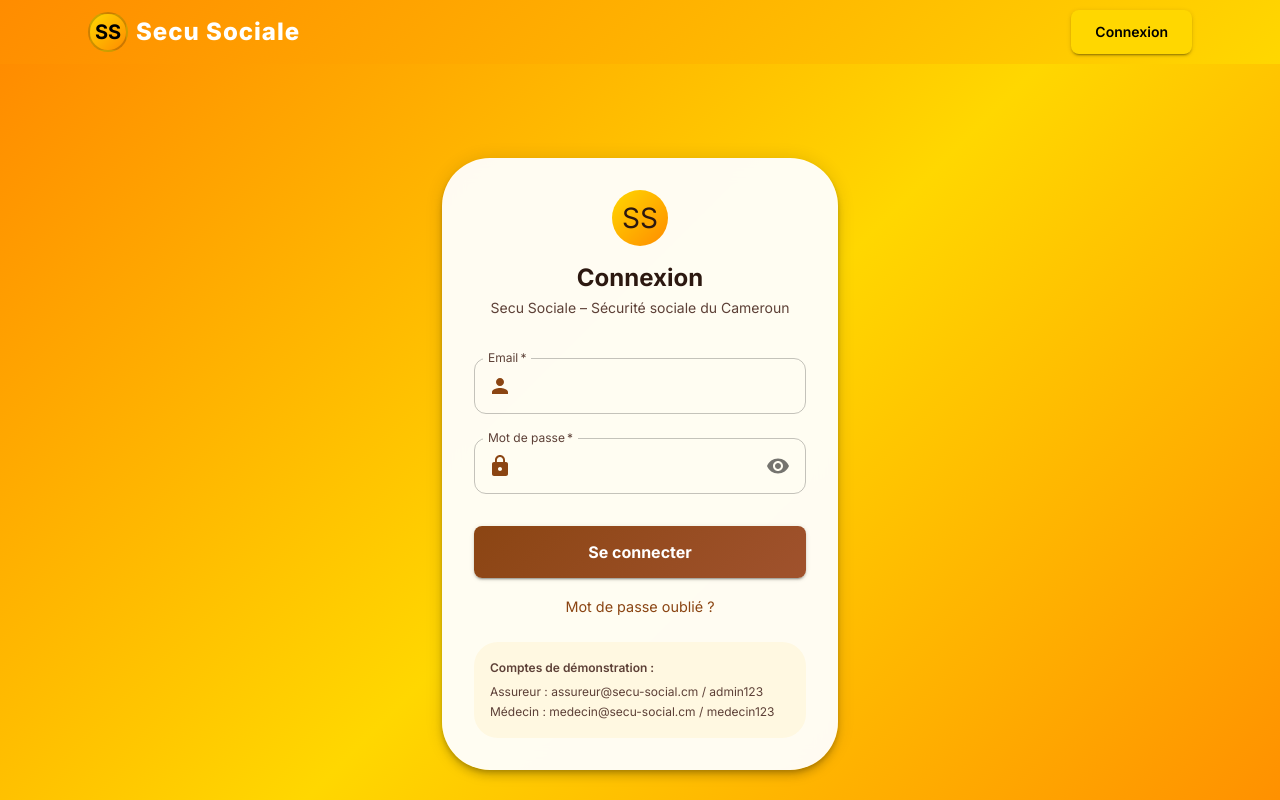
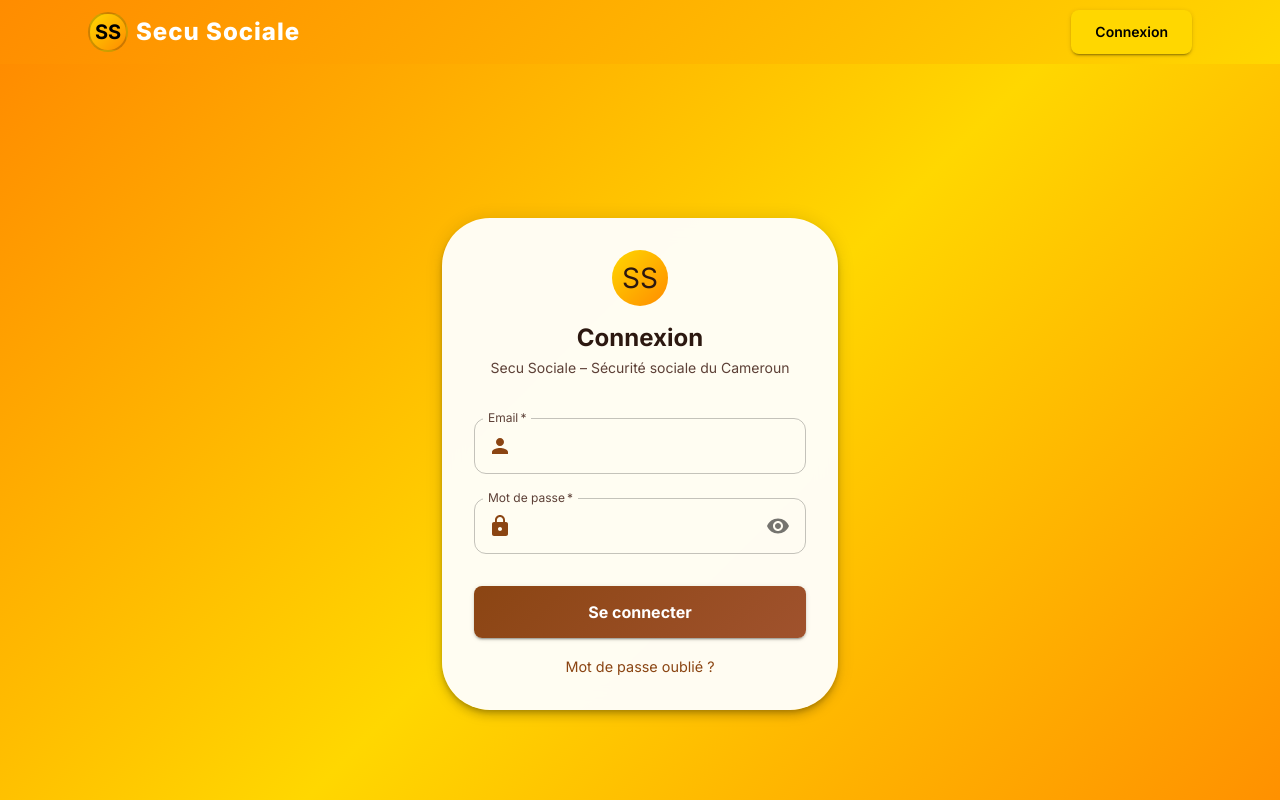
Before and after one commit to Fedjio-Noumbissi/Secu_Social, a React (Vite) app in the folder secu-social/: page /login in a window 1280 px wide. Shown: the top 800 px of the page. Built offline with nearby package versions, Linux system fonts and the light colour scheme.

Commit message:
commenting the admin info

```diff
--- a/secu-social/src/pages/LoginPage.tsx
+++ b/secu-social/src/pages/LoginPage.tsx
@@ -181,7 +181,7 @@ const LoginPage = () => {
             </Link>
           </Box>
 
-          <Box sx={{ mt: 3, p: 2, bgcolor: '#FFF8E1', borderRadius: 2, fontSize: '0.8rem', color: '#5D4037' }}>
+          {/* <Box sx={{ mt: 3, p: 2, bgcolor: '#FFF8E1', borderRadius: 2, fontSize: '0.8rem', color: '#5D4037' }}>
             <Typography variant="caption" sx={{ fontWeight: 600, display: 'block', mb: 0.5 }}>
               Comptes de démonstration :
             </Typography>
@@ -191,7 +191,7 @@ const LoginPage = () => {
             <Typography variant="caption" sx={{ display: 'block' }}>
               Médecin : medecin@secu-social.cm / medecin123
             </Typography>
-          </Box>
+          </Box> */}
         </Paper>
       </Container>
     </Box>
```
